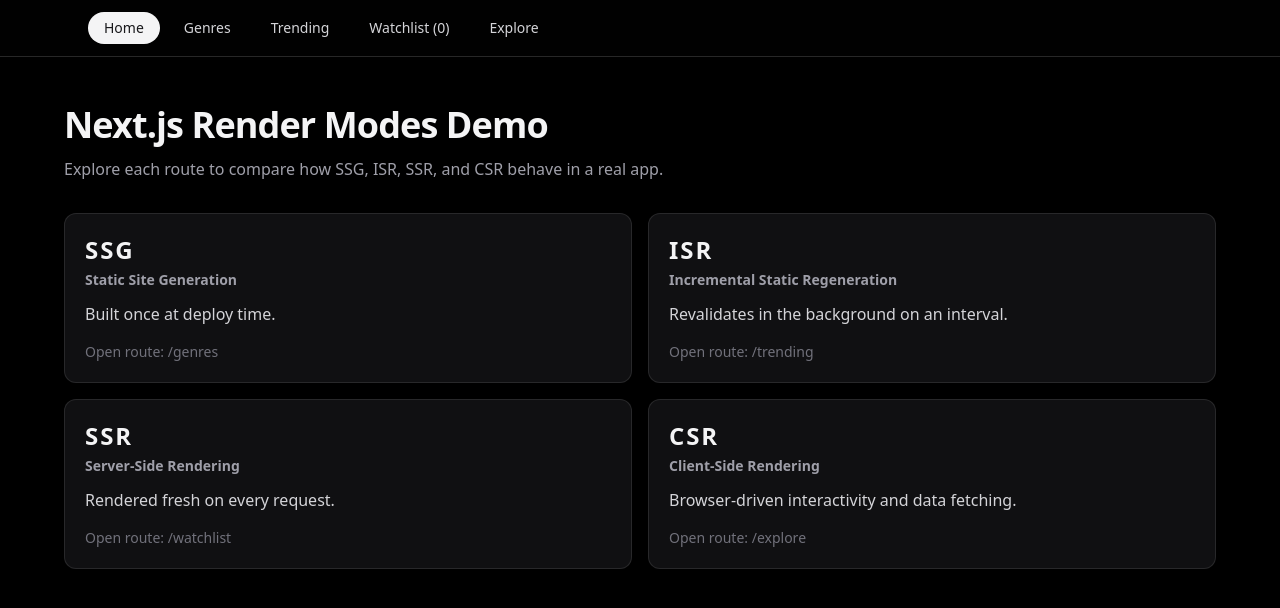
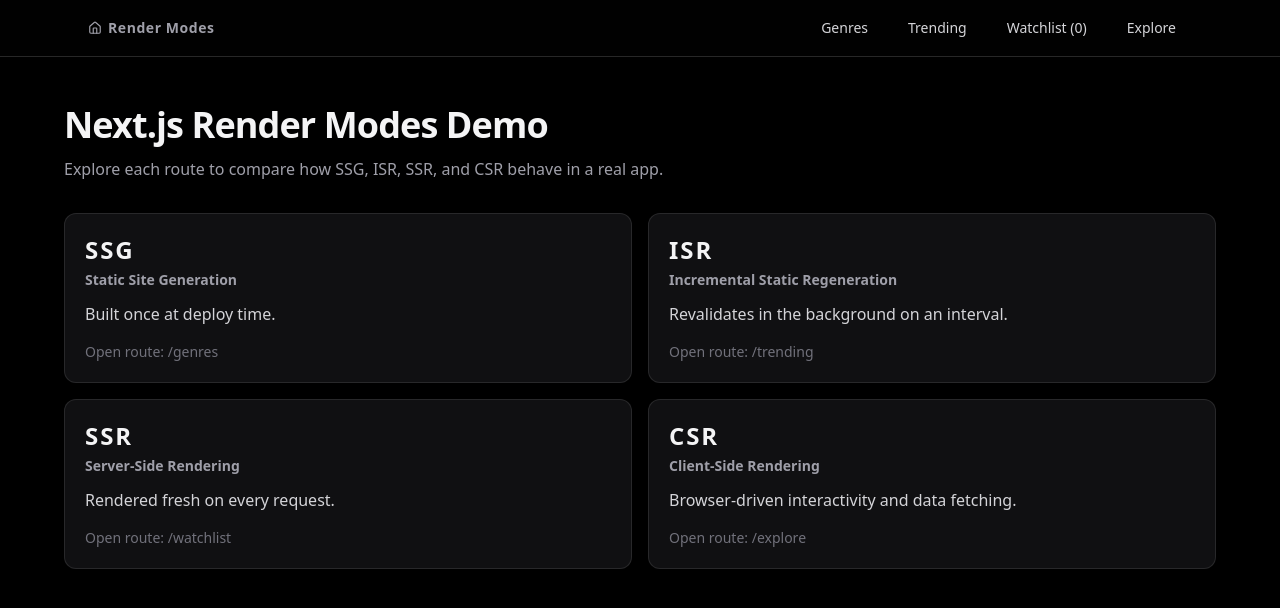
Before and after one commit to SilviuIordache/nextjs-rendering-modes, a Next.js app: page / in a window 1280 px wide. Shown: the top 608 px of the page. Built offline with nearby package versions, Linux system fonts and the light colour scheme.

Commit message:
Update navbar home link behavior

```diff
--- a/app/components/TopNav.tsx
+++ b/app/components/TopNav.tsx
@@ -1,11 +1,12 @@
 "use client";
 
+import { Home, Menu, X } from "lucide-react";
 import Link from "next/link";
 import { usePathname } from "next/navigation";
+import { useState } from "react";
 import { useWatchlistCount } from "@/app/lib/watchlist";
 
 const navItems = [
-  { href: "/", label: "Home" },
   { href: "/genres", label: "Genres" },
   { href: "/trending", label: "Trending" },
   { href: "/watchlist", label: "Watchlist" },
@@ -15,10 +16,33 @@
 export default function TopNav() {
   const pathname = usePathname();
   const watchlistCount = useWatchlistCount();
+  const [isMobileOpen, setIsMobileOpen] = useState(false);
+
+  const getLabel = (href: string, label: string) =>
+    href === "/watchlist" ? `${label} (${watchlistCount})` : label;
 
   return (
     <header className="sticky top-0 z-50 border-b border-black/10 bg-white/90 backdrop-blur dark:border-white/15 dark:bg-black/85">
-      <nav className="mx-auto flex h-14 w-full max-w-6xl items-center gap-2 px-4 sm:px-6">
+      <nav className="mx-auto flex h-14 w-full max-w-6xl items-center justify-between px-4 sm:px-6">
+        <Link
+          href="/"
+          className="inline-flex items-center gap-1.5 text-sm font-semibold tracking-[0.04em] text-zinc-400 transition hover:text-zinc-200"
+        >
+          <Home className="h-3.5 w-3.5" aria-hidden />
+          Render Modes
+        </Link>
+
+        <button
+          type="button"
+          onClick={() => setIsMobileOpen((prev) => !prev)}
+          aria-label={isMobileOpen ? "Close navigation menu" : "Open navigation menu"}
+          aria-expanded={isMobileOpen}
+          className="rounded-md border border-white/15 p-2 text-zinc-200 transition hover:bg-zinc-800 sm:hidden"
+        >
+          {isMobileOpen ? <X className="h-5 w-5" /> : <Menu className="h-5 w-5" />}
+        </button>
+
+        <div className="hidden items-center gap-2 sm:flex">
           {navItems.map((item) => {
             const isActive =
               item.href === "/"
@@ -29,19 +53,46 @@
               <Link
                 key={item.href}
                 href={item.href}
-              className={`rounded-full px-4 py-1.5 text-sm font-medium transition ${
+                className={`whitespace-nowrap rounded-full px-4 py-1.5 text-sm font-medium transition ${
                   isActive
                     ? "bg-zinc-900 text-white dark:bg-zinc-100 dark:text-zinc-900"
                     : "text-zinc-600 hover:bg-zinc-100 hover:text-zinc-900 dark:text-zinc-300 dark:hover:bg-zinc-800 dark:hover:text-zinc-100"
                 }`}
               >
-              {item.href === "/watchlist"
-                ? `${item.label} (${watchlistCount})`
-                : item.label}
+                {getLabel(item.href, item.label)}
               </Link>
             );
           })}
+        </div>
       </nav>
+
+      {isMobileOpen ? (
+        <div className="border-t border-white/10 bg-black/95 px-4 py-3 sm:hidden">
+          <div className="mx-auto flex w-full max-w-6xl flex-col gap-1">
+            {navItems.map((item) => {
+              const isActive =
+                item.href === "/"
+                  ? pathname === "/"
+                  : pathname === item.href || pathname.startsWith(`${item.href}/`);
+
+              return (
+                <Link
+                  key={item.href}
+                  href={item.href}
+                  onClick={() => setIsMobileOpen(false)}
+                  className={`rounded-lg px-3 py-2 text-sm font-medium transition ${
+                    isActive
+                      ? "bg-zinc-100 text-zinc-900"
+                      : "text-zinc-200 hover:bg-zinc-800"
+                  }`}
+                >
+                  {getLabel(item.href, item.label)}
+                </Link>
+              );
+            })}
+          </div>
+        </div>
+      ) : null}
     </header>
   );
 }
```
Also changed, not shown: 1 other file (tests, documents, lock files or other folders). Lines whose indentation alone changed are shown as unchanged.
